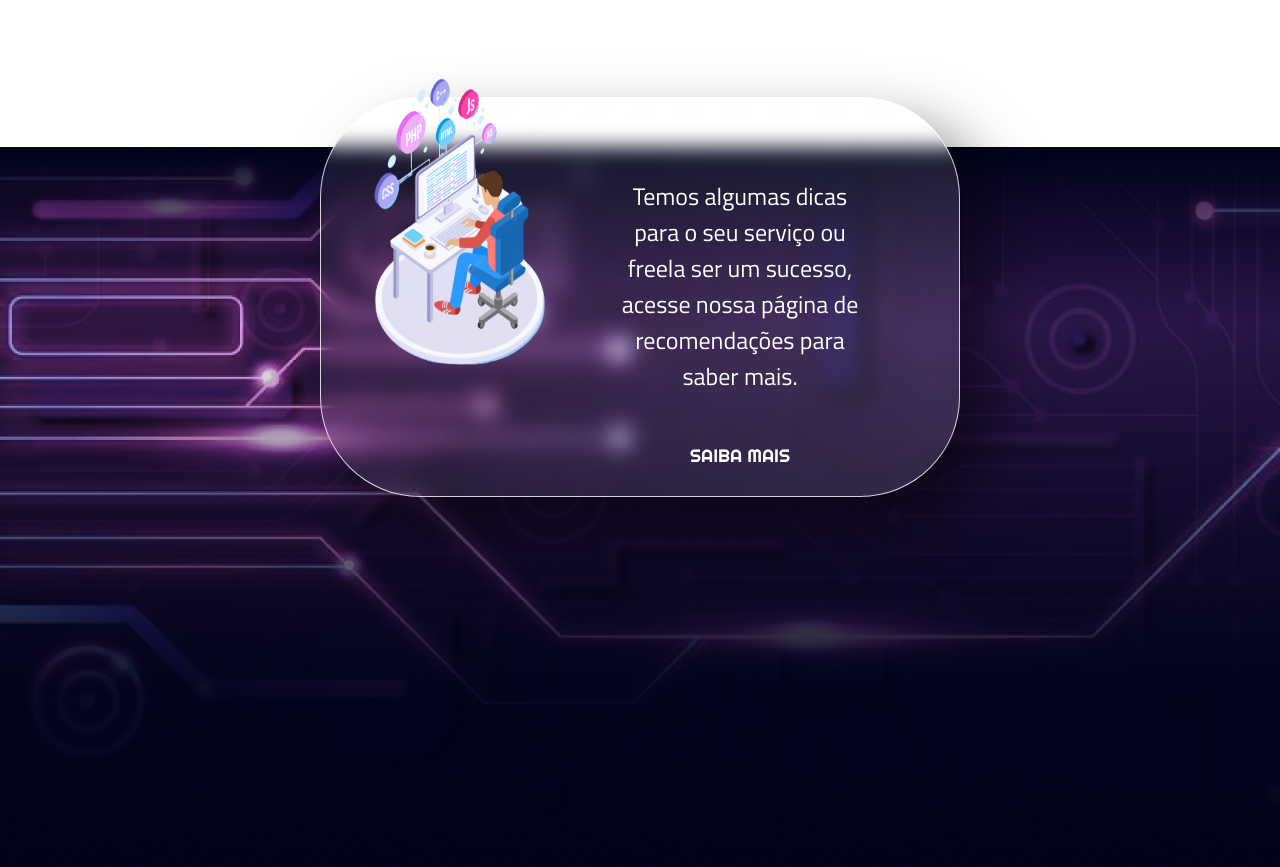
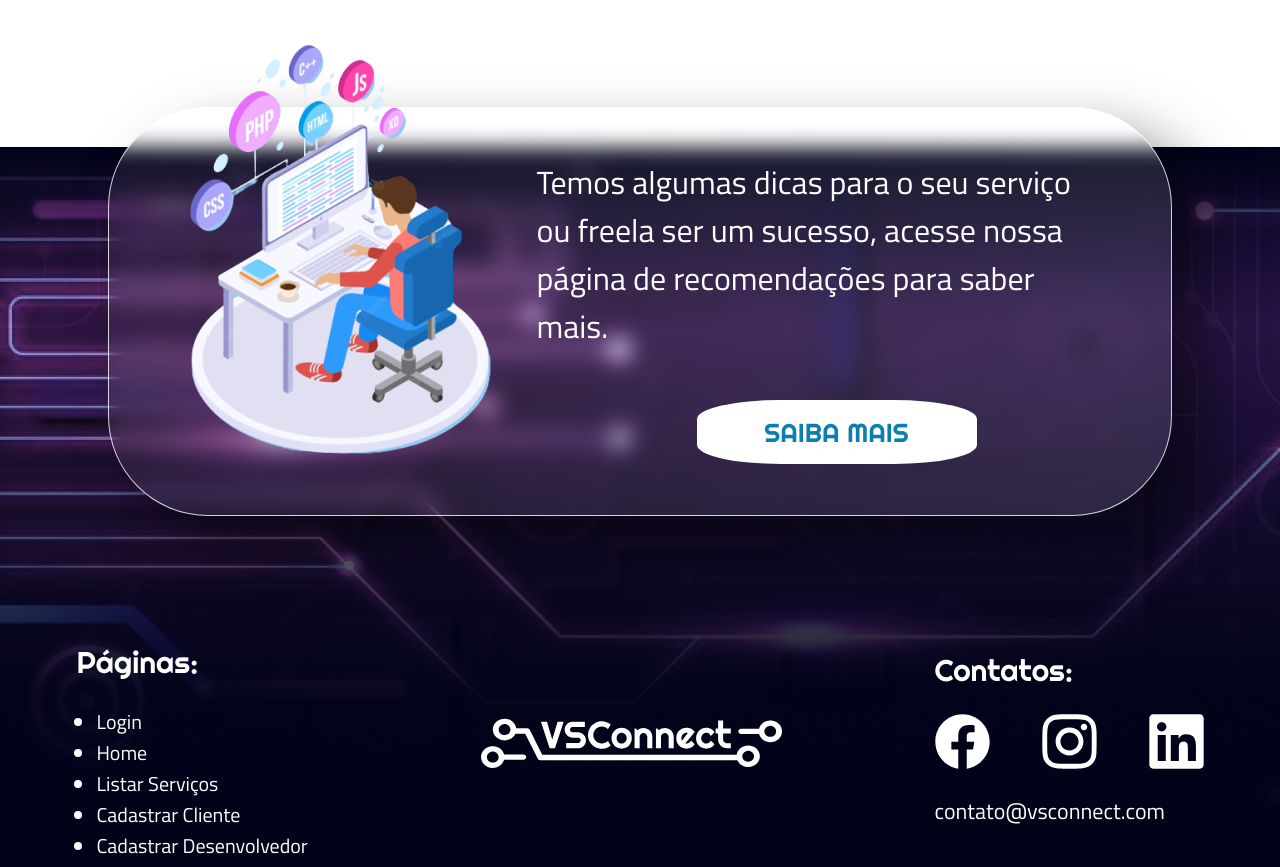
Before and after one commit to kessiamilena/VSConnect, a plain HTML site: page home/index.html in a window 1280 px wide. Shown: the part 2593-3460 px from the top of the page. Drawn offline with Linux system fonts and the light colour scheme.

Commit message:
Atualização footer completo

```diff
--- a/home/index.html
+++ b/home/index.html
@@ -85,17 +85,39 @@
                 </div>
             </div>
         </section>
+    </main>
         <footer>
             <section class="banner_footer">
                 <div class="banner_conteudo_ft">
                     <img src="../img/dev.png" alt="">
                     <div class="saiba_mais">
                         <p class="banner_slogan_2">Temos algumas dicas para o seu serviço ou freela ser um sucesso, acesse nossa página de recomendações para saber mais.</p>
-                        <a class="botao" href="#">saiba mais</a>
+                        <a class="botao btn_saiba_mais" href="#">saiba mais</a>
+                    </div>
+                </div>
+                <div class="conteudo_footer">
+                    <div class="paginas">
+                        <span>Páginas:</span>
+                        <ul>
+                            <li>Login</li>
+                            <li>Home</li>
+                            <li>Listar Serviços</li>
+                            <li>Cadastrar Cliente</li>
+                            <li>Cadastrar Desenvolvedor</li>
+                        </ul>
+                    </div>
+                    <img src="../img/logo.svg" alt="Logo da VSConnect">
+                    <div class="contatos">
+                        <span>Contatos:</span>
+                        <div class="redes_sociais">
+                            <img src="../img/facebook.svg" alt="Logo do Facebook">
+                            <img src="../img/instagram.svg" alt="Logo do Instagram">
+                            <img src="../img/linkedin.svg" alt="Logo do LinkedIn">
+                        </div>
+                        <p>contato@vsconnect.com</p>
                     </div>
                 </div>
             </section>
         </footer>
-    </main>
 </body>
 </html>
--- a/home/style.css
+++ b/home/style.css
@@ -244,6 +244,7 @@ main li {
     color: var(--branco);
     font-family: var(--fonte2);
     display: flex;
+    flex-direction: column;
 }
 
 .banner_conteudo_ft {
@@ -252,25 +253,100 @@ main li {
     box-shadow: 30px 30px 60px rgba(0, 0, 0, 0.5);
     backdrop-filter: blur(10px);
     border-radius: 100px;
-    text-align: center;
-    padding: 50px;
-    width: 50%;
-    height: 400px;
+    width: 1064px;
+    height: 409px;
     margin: 0 auto;
-    align-items: center;
     display: flex;
+    justify-content: center;
     position: relative;
-    top: -50px;
+    top: -40px;
+    padding-left: 40px;
 }
 
 .saiba_mais {
     display: flex;
     flex-direction: column;
+    align-items: center;
+}
+
+.saiba_mais p {
+    text-align: left;
+    width: 550px;
+    font-size: 32px;
+    font-family: var(--fonte2);
+    font-weight: 500;
+    margin-left: 0;
 }
 
 .banner_conteudo_ft img {
-    width: 200px;
-    height: 300px;
+    width: 353px;
+    height: 429px;
     position: relative;
     top: -80px;
 }
+
+.btn_saiba_mais {
+    width: 280px;
+    height: 64px;
+    background-color: var(--branco);
+    color: var(--azulC);
+    display: flex;
+    justify-content: center;
+    align-items: center;
+    font-size: 26px;
+    border-radius: 30%;
+}
+
+.conteudo_footer {
+    display: flex;
+    justify-content: space-around;
+    margin-top: 62px;
+    align-items: center;
+}
+
+.conteudo_footer span {
+    font-family: var(--fonte1);
+    font-size: 30px;
+
+}
+
+.conteudo_footer ul li {
+    font-size: 20px;
+    font-family: var(--fonte2);
+}
+
+.paginas {
+    display: flex;
+    flex-direction: column;
+    align-items: flex-start;
+}
+
+.paginas span {
+    margin: 25px 0;
+}
+
+.paginas ul {
+    margin: 0 20px;
+}
+
+.contatos {
+    display: flex;
+    flex-direction: column;
+}
+
+.contatos p {
+    font-family: var(--fonte2);
+    font-size: 22px;
+}
+
+.redes_sociais {
+    display: flex;
+    justify-content: space-between;
+    width: 269px;
+    margin: 25px 0;
+}
+
+.redes_sociais img {
+    width: 55px;
+    height: 55px;
+}
```
